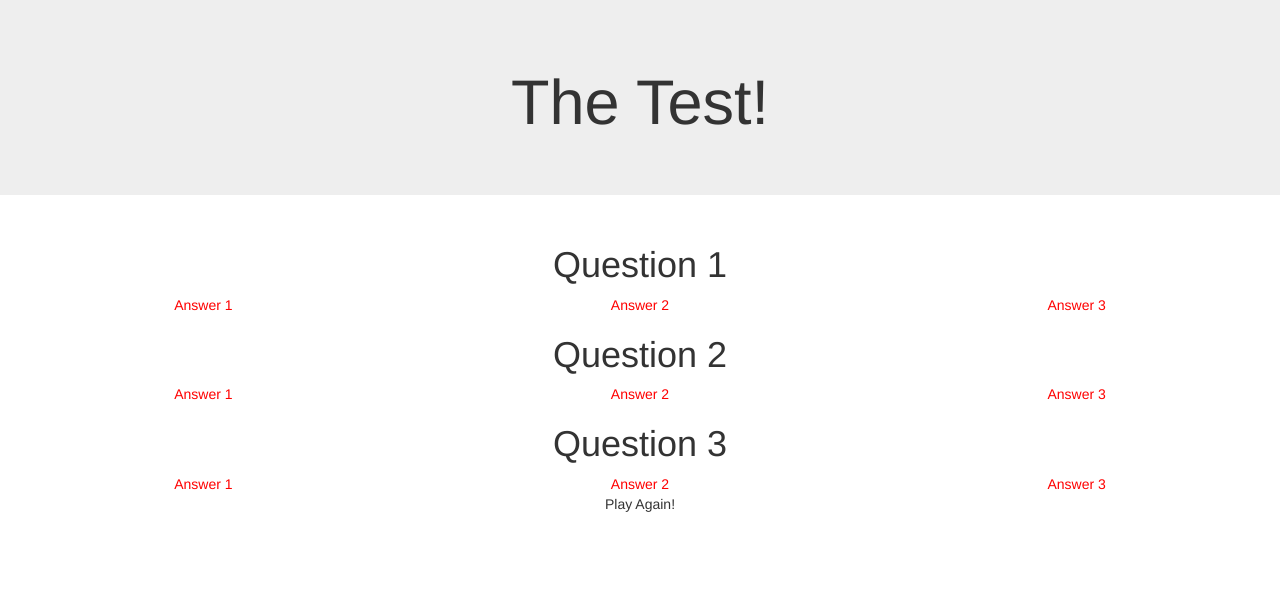
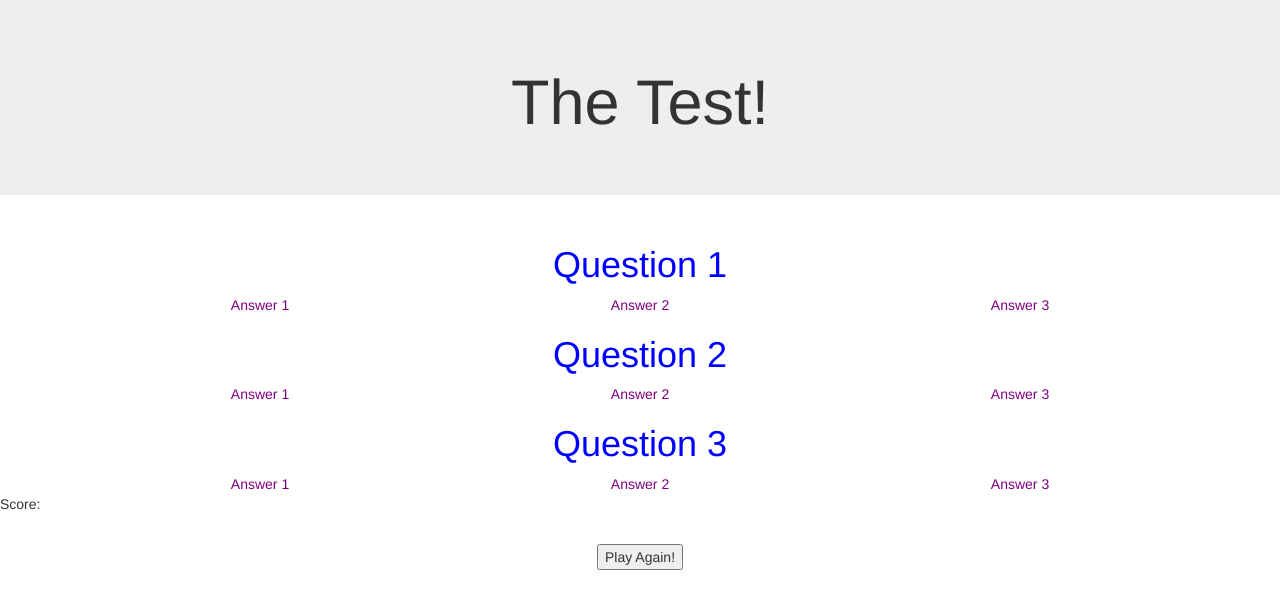
Before and after one commit to bertiespell/precourse-section-5, a plain HTML site: page index.html in a window 1280 px wide. Drawn offline with nearby package versions, Linux system fonts and the light colour scheme.

Commit message:
the counter div is now working

```diff
--- a/css/styles.css
+++ b/css/styles.css
@@ -1,13 +1,26 @@
-h1 {
+.jumbotron h1 {
   text-align: center;
-  color: red;
+}
+
+.row h1 {
+  text-align: center;
+  color: blue;
 }
 
 .col-sm-4 {
   text-align: center;
-  color: red;
+  color: purple;
 }
 
 footer {
   text-align: center;
+  padding: 20px;
 }
+
+.correctAnswer {
+  color: green;
+}
+
+.wrongAnswer {
+  color: red;
+}
--- a/index.html
+++ b/index.html
@@ -16,59 +16,54 @@
     </div>
   </section>
 
+<div class="container">
   <div class="row">
     <div class="col-sm-12">
       <h1>Question 1</h1>
-      <div class="row">
         <div class="col-sm-4">
-          <div id = "wrong">Answer 1</div>
+          <div class="wrong">Answer 1</div>
         </div>
         <div class="col-sm-4">
-          <div id = "correct">Answer 2</div>
+          <div class="correct">Answer 2</div>
         </div>
         <div class="col-sm-4">
-          <div id = "wrong">Answer 3</div>
+          <div class="wrong">Answer 3</div>
         </div>
       </div>
     </div>
-  </div>
   <div class="row">
     <div class="col-sm-12">
       <h1>Question 2</h1>
-      <div class="row">
         <div class="col-xs-6 col-sm-4">
-          <div id = "wrong">Answer 1</div>
+          <div class="wrong">Answer 1</div>
         </div>
         <div class="col-xs-6 col-sm-4">
-          <div id = "wrong">Answer 2</div>
+          <div class="wrong">Answer 2</div>
         </div>
         <div class="col-xs-6 col-sm-4">
-          <div id = "correct"> Answer 3 </div>
+          <div class="correct"> Answer 3 </div>
         </div>
       </div>
     </div>
-  </div>
   <div class="row">
     <div class="col-sm-12">
       <h1>Question 3</h1>
-      <div class="row">
         <div class="col-xs-6 col-sm-4">
-          <div id = "wrong">Answer 1</div>
+          <div class="wrong">Answer 1</div>
         </div>
         <div class="col-xs-6 col-sm-4">
-          <div id = "correct">Answer 2</div>
+          <div class="correct">Answer 2</div>
         </div>
         <div class="col-xs-6 col-sm-4">
-          <div id = "wrong">Answer 3</div>
+          <div class="wrong">Answer 3</div>
         </div>
       </div>
     </div>
   </div>
 
-  <footer class="footer">
+<div>Score: <div id="score"><p><span id="counter"></span></p></div></div>
 
-         Play Again!
-   </footer>
+<footer class="footer"><input type="button" value="Play Again!" onClick="window.location.reload()"></footer>
 
   <script src="https://cdnjs.cloudflare.com/ajax/libs/jquery/3.1.1/jquery.js"></script>
   <script src="js/main.js"></script>
--- a/js/main.js
+++ b/js/main.js
@@ -1,8 +1,14 @@
+var counter = 0;
 $(document).ready(function(){
-  $("#correct").click(function(){
+  $(".correct").click(function(){
     console.log("correct!");
+    $(this).removeClass("correct");
+      counter += 1;
+    $(this).addClass("correctAnswer");
+    document.getElementById("score").innerHTML = counter;
   });
-  $("#wrong").click(function(){
+  $(".wrong").click(function(){
     console.log("wrong!");
+    $(this).addClass("wrongAnswer");
   });
 });
```
